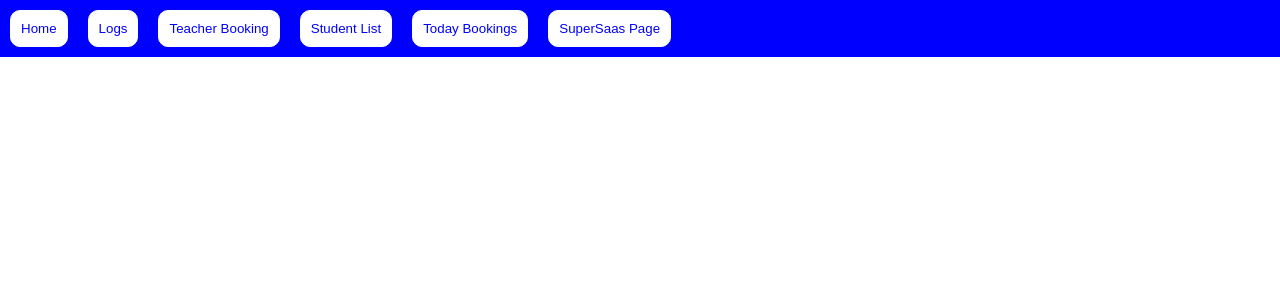
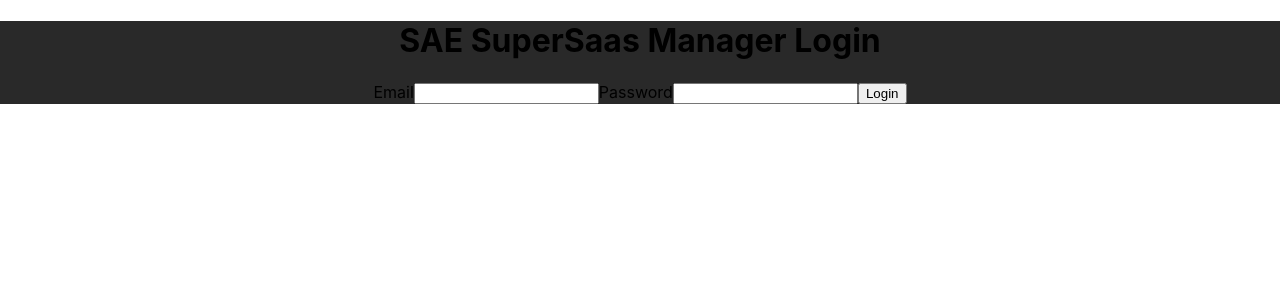
Before and after one commit to JNaeder/SuperSaas_Manager_Firebase, a React (Create React App) app: page /login in a window 1280 px wide. Shown: the top 300 px of the page. Built offline with nearby package versions, Linux system fonts and the light colour scheme; no server answers.

Commit message:
Finished auth

```diff
--- a/src/App.css
+++ b/src/App.css
@@ -1,4 +1,9 @@
+:root {
+  --darkgray_1: #292929;
+}
+
 .App {
+  background-color: var(--darkgray_1);
   text-align: center;
 }
 
--- a/src/App.js
+++ b/src/App.js
@@ -1,13 +1,10 @@
 import "./App.css";
+import { getAuth, onAuthStateChanged } from "firebase/auth";
 import { initializeApp } from "firebase/app";
-import { BrowserRouter, Routes, Route } from "react-router-dom";
-import HomePage from "./pages/HomePage";
-import Navigation from "./components/Navigation";
-import StudentListPage from "./pages/StudentListPage";
-import TeacherBookingPage from "./pages/TeacherBookingPage";
-import TodayBookings from "./pages/TodayBookings";
-import Testing from "./pages/Testing";
-import LogsPage from "./pages/LogsPage";
+import { BrowserRouter } from "react-router-dom";
+import { useState } from "react";
+import RoutingStuff from "./components/RoutingStuff";
+import LogInPage from "./pages/LogInPage";
 
 const firebaseConfig = {
   apiKey: "AIzaSyA_vtl1iTjk7KR_5JElhtFX5ycWAWjVpxE",
@@ -22,22 +19,21 @@
 
 function App() {
   const app = initializeApp(firebaseConfig);
+  const auth = getAuth(app);
+  const [currentUser, setCurrentUser] = useState(auth.currentUser);
+
+  onAuthStateChanged(auth, () => {
+    setCurrentUser(auth.currentUser);
+  });
 
   return (
     <div className="App">
       <BrowserRouter>
-        <Navigation />
-        <Routes>
-          <Route path="/" element={<HomePage app={app} />} />
-          <Route path="/logs" element={<LogsPage app={app} />} />
-          <Route path="/studentlist" element={<StudentListPage app={app} />} />
-          <Route
-            path="/teacherbooking"
-            element={<TeacherBookingPage app={app} />}
-          />
-          <Route path="/todaybookings" element={<TodayBookings app={app} />} />
-          <Route path="/testing" element={<Testing />} />
-        </Routes>
+        {currentUser ? (
+          <RoutingStuff app={app} auth={auth} />
+        ) : (
+          <LogInPage auth={auth} />
+        )}
       </BrowserRouter>
     </div>
   );
--- a/src/components/Navigation.js
+++ b/src/components/Navigation.js
@@ -1,7 +1,8 @@
 import { useNavigate, useLocation } from "react-router-dom";
 import { useEffect, useState } from "react";
+import { signOut } from "firebase/auth";
 
-function Navigation() {
+function Navigation({ auth }) {
   const navigate = useNavigate();
   const location = useLocation();
   const [currentLocation, setCurrentLocation] = useState(location.pathname);
@@ -16,6 +17,11 @@
       "https://supersaas.com/schedule/SAE_New_York/5th_Floor_Booking",
       "_blank"
     );
+  };
+
+  const signOutUser = () => {
+    signOut(auth);
+    navigate("/login");
   };
 
   useEffect(() => {
@@ -64,6 +70,9 @@
       <button className="nav_button" onClick={openLink}>
         SuperSaas Page
       </button>
+      <button className="nav_button" onClick={signOutUser}>
+        Sign Out
+      </button>
       <button
         className="nav_button hide"
         onClick={() => changeRoute("/testing")}
--- /dev/null
+++ b/src/components/RoutingStuff.js
@@ -0,0 +1,31 @@
+import { Route, Routes } from "react-router-dom";
+import HomePage from "../pages/HomePage";
+import StudentListPage from "../pages/StudentListPage";
+import TeacherBookingPage from "../pages/TeacherBookingPage";
+import TodayBookings from "../pages/TodayBookings";
+import Testing from "../pages/Testing";
+import LogsPage from "../pages/LogsPage";
+import Navigation from "./Navigation";
+import LogInPage from "../pages/LogInPage";
+
+function RoutingStuff({ app, auth }) {
+  return (
+    <>
+      <Navigation auth={auth} />
+      <Routes>
+        <Route path="/" element={<HomePage app={app} auth={auth} />} />
+        <Route path="/logs" element={<LogsPage app={app} />} />
+        <Route path="/studentlist" element={<StudentListPage app={app} />} />
+        <Route
+          path="/teacherbooking"
+          element={<TeacherBookingPage app={app} />}
+        />
+        <Route path="/todaybookings" element={<TodayBookings app={app} />} />
+        <Route path="/testing" element={<Testing auth={auth} />} />
+        <Route path="/login" element={<LogInPage />} />
+      </Routes>
+    </>
+  );
+}
+
+export default RoutingStuff;
--- a/src/pages/HomePage.js
+++ b/src/pages/HomePage.js
@@ -1,49 +1,10 @@
-import {
-  getAuth,
-  signInWithEmailAndPassword,
-  signOut,
-  onAuthStateChanged,
-} from "firebase/auth";
-import { useState } from "react";
-
-function HomePage({ app }) {
-  const auth = getAuth(app);
-  const [email, setEmail] = useState("");
-  const [password, setPassword] = useState("");
-
-  onAuthStateChanged(auth, (currentUser) => {
-    console.log(currentUser.email);
-  });
-
-  const login = async (e) => {
-    e.preventDefault();
-    try {
-      const user = await signInWithEmailAndPassword(auth, email, password);
-      console.log(user.user);
-    } catch (error) {
-      console.log(error);
-    }
-  };
+function HomePage({ auth }) {
+  const displayName = auth.currentUser.displayName;
 
   return (
     <>
-      <form>
-        <label htmlFor="email">Email</label>
-        <input
-          type="text"
-          name="email"
-          onChange={(e) => setEmail(e.target.value)}
-        />
-        <label htmlFor="password">Password</label>
-        <input
-          type="password"
-          name="password"
-          onChange={(e) => setPassword(e.target.value)}
-        />
-        <button type="submit" onClick={login}>
-          Login
-        </button>
-      </form>
+      <h1>Home Page</h1>
+      <h2>{`Hello ${displayName}! Welcome`}</h2>
     </>
   );
 }
--- /dev/null
+++ b/src/pages/LogInPage.js
@@ -0,0 +1,47 @@
+import { signInWithEmailAndPassword } from "firebase/auth";
+import { useNavigate } from "react-router-dom";
+import { useState } from "react";
+
+function LogInPage({ auth }) {
+  const navigate = useNavigate();
+  const [email, setEmail] = useState("");
+  const [password, setPassword] = useState("");
+  const [errorMessage, setErrorMessage] = useState("");
+
+  const login = async (e) => {
+    e.preventDefault();
+    try {
+      await signInWithEmailAndPassword(auth, email, password);
+      navigate("/");
+    } catch (error) {
+      setErrorMessage(error.toString());
+      console.log(error);
+    }
+  };
+
+  return (
+    <>
+      <h1>SAE SuperSaas Manager Login</h1>
+      <p>{errorMessage}</p>
+      <form className="login_form">
+        <label htmlFor="email">Email</label>
+        <input
+          type="text"
+          name="email"
+          onChange={(e) => setEmail(e.target.value)}
+        />
+        <label htmlFor="password">Password</label>
+        <input
+          type="password"
+          name="password"
+          onChange={(e) => setPassword(e.target.value)}
+        />
+        <button type="submit" onClick={login}>
+          Login
+        </button>
+      </form>
+    </>
+  );
+}
+
+export default LogInPage;
--- a/src/pages/Testing.js
+++ b/src/pages/Testing.js
@@ -6,8 +6,19 @@
   removeOldSupersaasAccounts,
   getTodayBookings,
 } from "../myScripts/appFunctions";
+import { updateProfile } from "firebase/auth";
+import { useState } from "react";
 
-function Testing() {
+function Testing({ auth }) {
+  const [theDisplayName, setTheDisplayName] = useState("");
+
+  const setDisplayName = async (e) => {
+    e.preventDefault();
+    await updateProfile(auth.currentUser, {
+      displayName: theDisplayName,
+    });
+    console.log(`Changed display name to ${theDisplayName}`);
+  };
   return (
     <>
       <h1>Testing Links</h1>
@@ -23,6 +34,19 @@
         <button onClick={processAllBookings}>Update All Bookings</button>
         <button onClick={getTodayBookings}>Get Today Bookings</button>
       </div>
+
+      <form>
+        <label htmlFor="displayName">Display Name</label>
+        <input
+          type="text"
+          name="display_name"
+          onChange={(e) => setTheDisplayName(e.target.value)}
+        />
+
+        <button type="submit" onClick={setDisplayName}>
+          Set Info
+        </button>
+      </form>
     </>
   );
 }
```
Also changed, not shown: src/imgs/SAE_logo_1.png (added), 1 other file (tests, documents, lock files or other folders).
